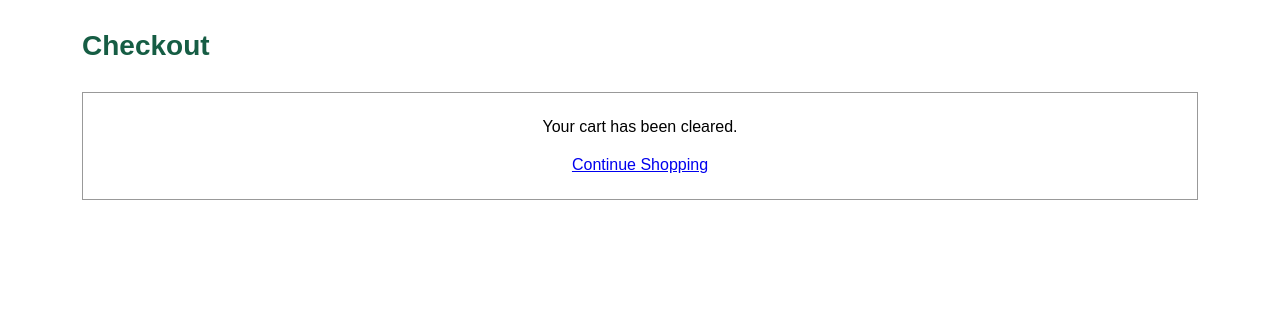
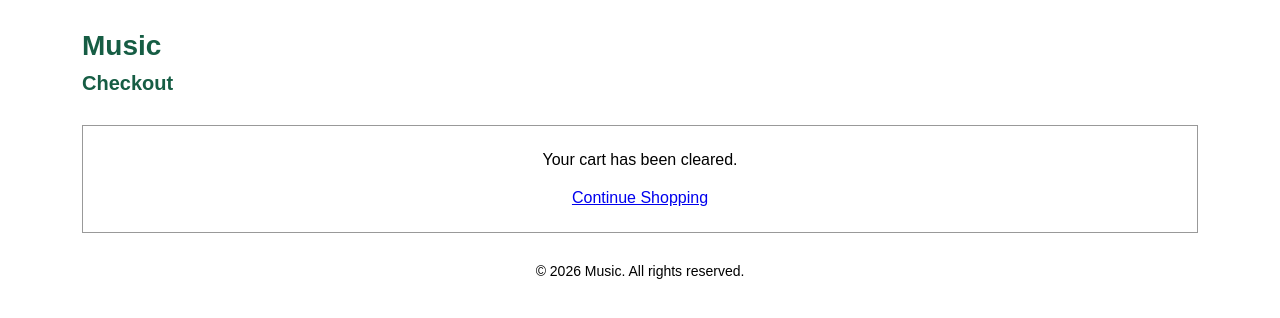
Before and after one commit to dwnngnn/my-shopping-cart, a Java web app: page /checkout.jsp in a window 1280 px wide. Shown: the top 318 px of the page. Run offline with Tomcat 11, a stand-in JSP engine, Linux system fonts and the light colour scheme; some libraries are stand-ins or nearby versions.

Commit message:
bai tap chuong 7

```diff
--- a/src/main/webapp/checkout.jsp
+++ b/src/main/webapp/checkout.jsp
@@ -4,12 +4,13 @@
 <head>
     <meta charset="UTF-8">
     <meta name="viewport" content="width=device-width, initial-scale=1.0">
-    <title>Checkout</title>
+    <title>Music | Checkout</title>
     <link rel="stylesheet" href="${pageContext.request.contextPath}/style/main.css">
 </head>
 <body>
     <header>
-        <h1>Checkout</h1>
+        <h1><a class="site-name" href="${pageContext.request.contextPath}/product">Music</a></h1>
+        <h2 class="page-heading">Checkout</h2>
     </header>
     <main>
         <section class="empty-cart">
@@ -17,5 +18,8 @@
             <a href="${pageContext.request.contextPath}/product">Continue Shopping</a>
         </section>
     </main>
+    <footer>
+        <p>&copy; 2026 Music. All rights reserved.</p>
+    </footer>
 </body>
 </html>
--- a/src/main/webapp/downloads.jsp
+++ b/src/main/webapp/downloads.jsp
@@ -10,7 +10,8 @@
 </head>
 <body>
     <header>
-        <h1>Downloads</h1>
+        <h1><a class="site-name" href="${pageContext.request.contextPath}/product">Music</a></h1>
+        <h2 class="page-heading">Downloads</h2>
         <p>User email: <c:out value="${cookie.userEmail.value}" /></p>
     </header>
     <main>
@@ -50,5 +51,8 @@
             </nav>
         </section>
     </main>
+    <footer>
+        <p>&copy; 2026 Music. All rights reserved.</p>
+    </footer>
 </body>
 </html>
--- a/src/main/webapp/index.jsp
+++ b/src/main/webapp/index.jsp
@@ -11,7 +11,7 @@
 </head>
 <body>
     <header>
-        <h1>Music</h1>
+        <h1><a class="site-name" href="${pageContext.request.contextPath}/product">Music</a></h1>
         <c:if test="${not empty cookie.userEmail}">
             <p>User Email: <c:out value="${cookie.userEmail.value}" /></p>
         </c:if>
@@ -59,7 +59,7 @@
         </section>
     </main>
     <footer>
-        <p>&copy; 2026 Music Store. All rights reserved.</p>
+        <p>&copy; 2026 Music. All rights reserved.</p>
     </footer>
 </body>
 </html>
--- a/src/main/webapp/register.jsp
+++ b/src/main/webapp/register.jsp
@@ -10,7 +10,8 @@
 </head>
 <body>
     <header>
-        <h1>Register</h1>
+        <h1><a class="site-name" href="${pageContext.request.contextPath}/product">Music</a></h1>
+        <h2 class="page-heading">Register</h2>
     </header>
     <main>
         <section class="register-form">
@@ -25,5 +26,8 @@
             </form>
         </section>
     </main>
+    <footer>
+        <p>&copy; 2026 Music. All rights reserved.</p>
+    </footer>
 </body>
 </html>
--- a/src/main/webapp/style/main.css
+++ b/src/main/webapp/style/main.css
@@ -181,6 +181,17 @@ footer {
     color: #b22222;
 }
 
+.site-name {
+    color: inherit;
+    text-decoration: none;
+}
+
+.page-heading {
+    margin: 0;
+    color: #165d44;
+    font-size: 20px;
+}
+
 .downloads-table {
     table-layout: fixed;
 }
```
Also changed, not shown: src/main/webapp/cart.jsp (+4 -3 lines), src/main/webapp/cookies.jsp (+7 -1 lines), 8 other files.
